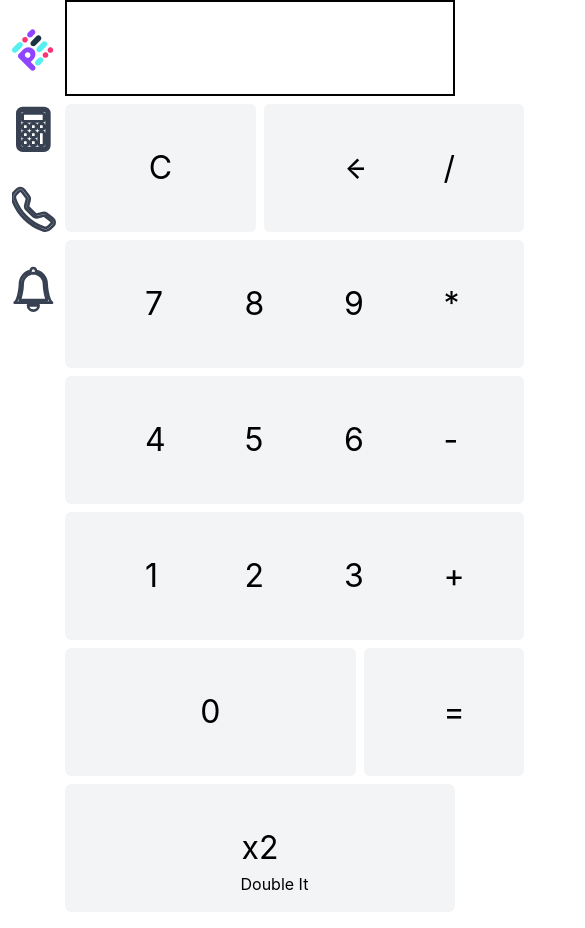
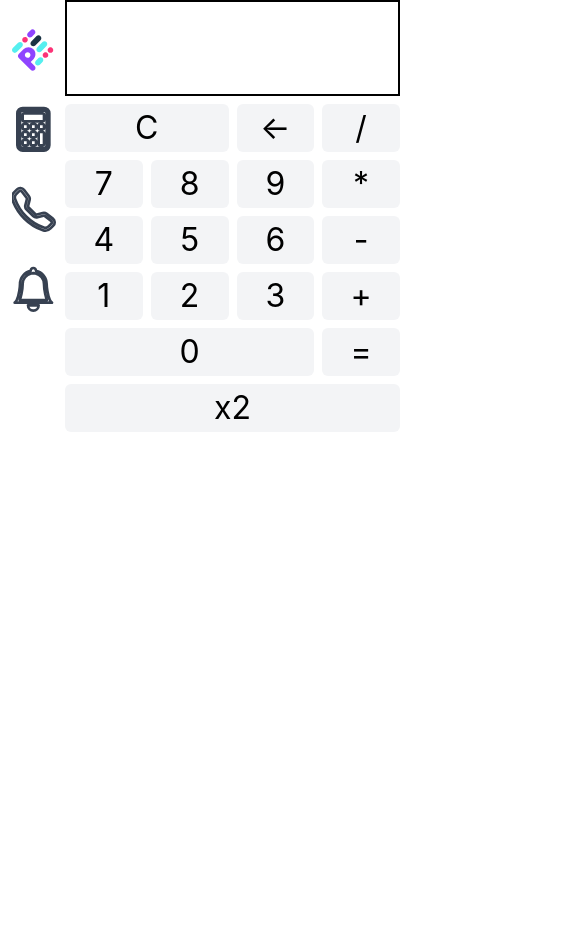
Before and after one commit to Firesean/Tkinter-Svelte, a SvelteKit app: page /calculator in a window 390 px wide. Shown: the top 928 px of the page, 585 px wide, since content can reach past the window. After the commit the page ends 844 px from the top, so only its background shows below. Built offline with nearby package versions, Linux system fonts and the light colour scheme.

Commit message:
Modified css to fit properly on a phone and smaller dimension windows/devices.

```diff
--- a/src/lib/components/calculator-button.svelte
+++ b/src/lib/components/calculator-button.svelte
@@ -5,5 +5,5 @@
     const dispatch = createEventDispatcher();
 </script>
 
-<button class="text-[2rem] bg-gray-100 rounded-md m-auto py-[2.5rem] px-[5rem] w-[100%]"
+<button class="text-[2rem] bg-gray-100 rounded-md m-auto p-0 md:py-[2.5rem] md:px-[5rem] w-[100%] md:w-[100%] h-[100%]"
 class:col-span-2={value === 'C'} class:col-span-3={value === '0'} on:click={() => dispatch('click', value)}>{value}</button>
--- a/src/lib/components/calculator.svelte
+++ b/src/lib/components/calculator.svelte
@@ -61,7 +61,7 @@
 }
 </script>
 
-<div class='grid grid-cols-4 gap-2 w-screen'>
+<div class='grid grid-cols-4 gap-2 w-full'>
   <input class='w-full h-24 col-span-4 px-12 py-auto text-[4rem] border-2 border-black'
   bind:value={inputValue} on:input={handleInput}
   on:keydown={(event) => { if (event.key === 'Enter') handleButtonClick({ detail: '=' }) }}/>
--- a/src/lib/components/double-it-button.svelte
+++ b/src/lib/components/double-it-button.svelte
@@ -10,5 +10,5 @@
 
 <div class="col-span-4">
     <CalculatorButton value="x2" on:click={handleClick}/>
-    <p class="relative bottom-10 left-[45%]">Double It</p>
+    <p class="relative bottom-10 left-[45%] hideOnMobile">Double It</p>
 </div>
--- a/src/routes/+layout.svelte
+++ b/src/routes/+layout.svelte
@@ -4,7 +4,6 @@
     import Alerts from '$lib/components/alerts.svelte';
     import "../app.css";
 	import { writable } from 'svelte/store';
-  import AlertButton from '$lib/components/alert-button.svelte';
 
 	let addAlert;
 	const addAlertStore = new writable(() => {});
@@ -14,9 +13,8 @@
 	});
 </script>
 
-<div class="flex">
+<div class="flex min-w-[400px]">
     <SidenavBar/>
     <slot />
+	<Alerts bind:addAlert/>
 </div>
-
-<Alerts bind:addAlert/>
--- a/src/routes/calculator/+page.svelte
+++ b/src/routes/calculator/+page.svelte
@@ -3,6 +3,6 @@
 
 </script>
 
-<div class="min-w-[400px]">
+<div class="w-screen">
   <Calculator/>
 </div>
```
